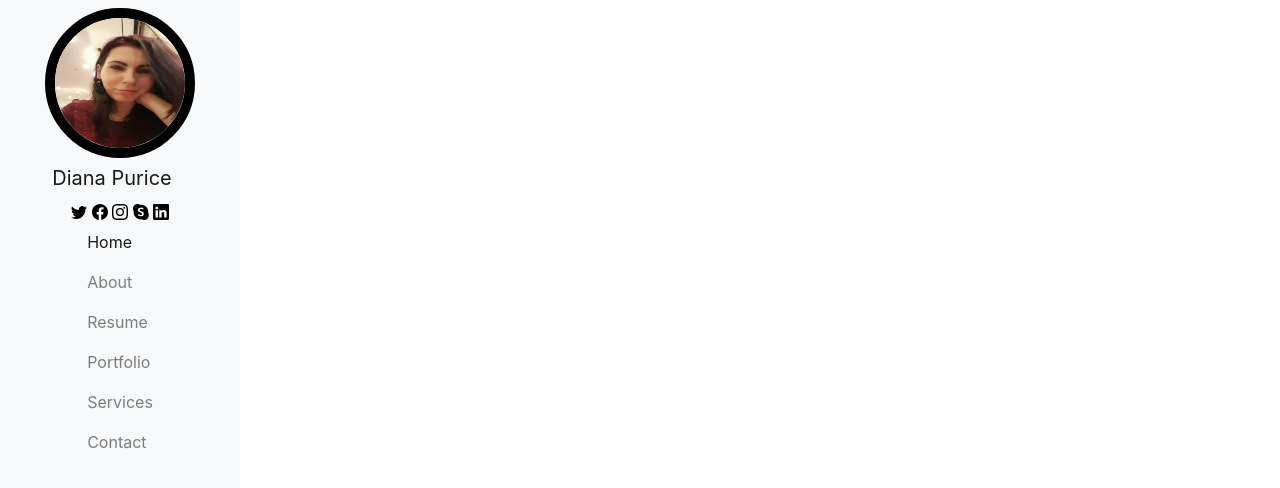
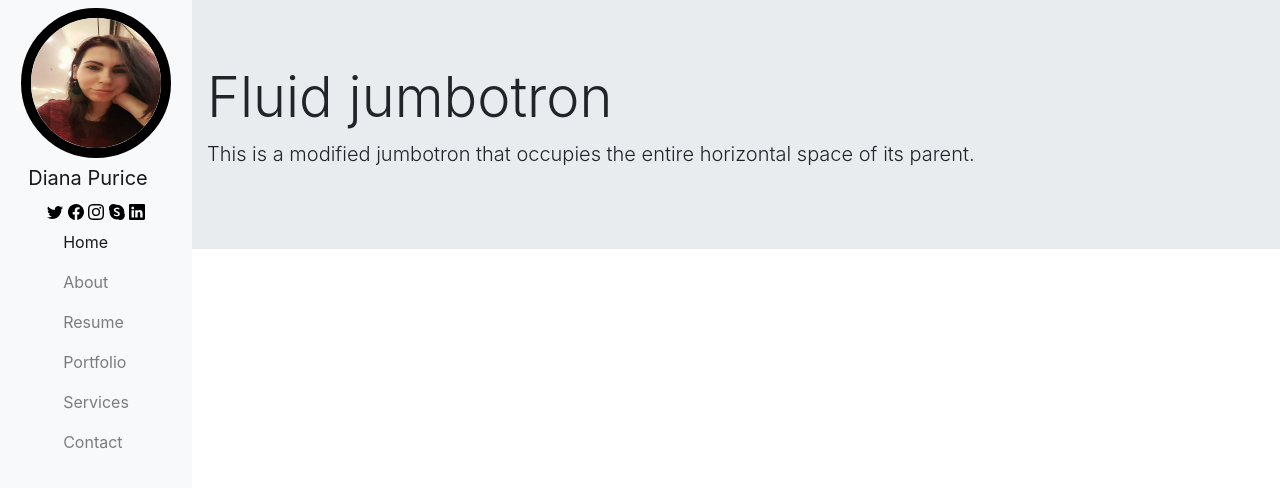
Before and after one commit to DianaPurice/D.Purice-Bootstrap-Portfolio, a website: page index.html in a window 1280 px wide. Drawn offline with nearby package versions, Linux system fonts and the light colour scheme.

Commit message:
Added hero section

```diff
--- a/css/style.css
+++ b/css/style.css
@@ -17,7 +17,7 @@
 
 @media screen and (min-width: 1000px) {
     .navbar {
-        width: 30vh;
+        width: 15%;
         height: 100vh;
         position: fixed;
         -ms-flex-flow: column nowrap;
@@ -47,4 +47,13 @@
         -ms-flex-direction: column !important;
         flex-direction: column !important;
     }
+    body {
+        display: flex;
+        flex-direction: column;
+    }
+    main {
+        width: 85%;
+        position: relative;
+        left: 15%;
+    }
 }
--- a/index.html
+++ b/index.html
@@ -72,6 +72,16 @@
         </div>
       </div>
     </nav>
+    <!-- jumbotron/ hero section -->
+    <main>
+        <div class="jumbotron jumbotron-fluid">
+            <div class="container">
+              <h1 class="display-4">Fluid jumbotron</h1>
+              <p class="lead">This is a modified jumbotron that occupies the entire horizontal space of its parent.</p>
+            </div>
+          </div>
+    </main>
+
     <!-- Optional JavaScript -->
     <!-- jQuery first, then Popper.js, then Bootstrap JS -->
     <script
```
